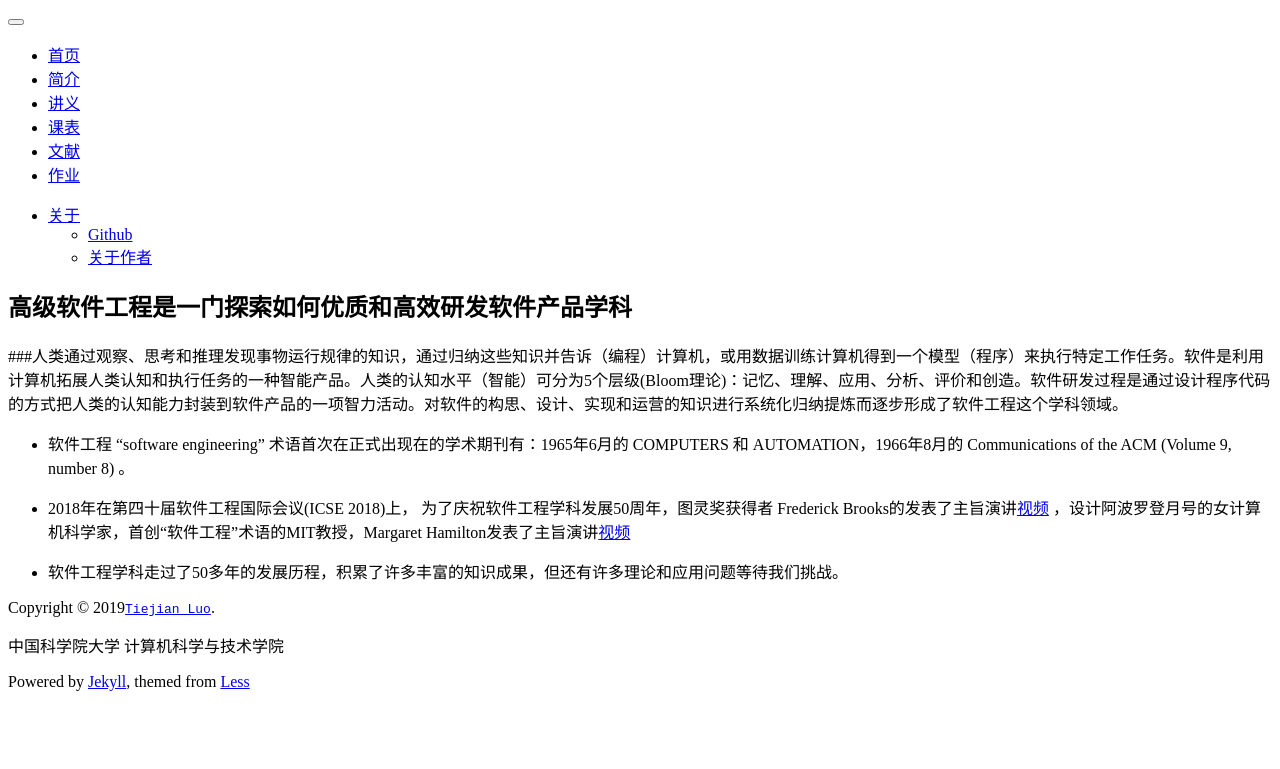
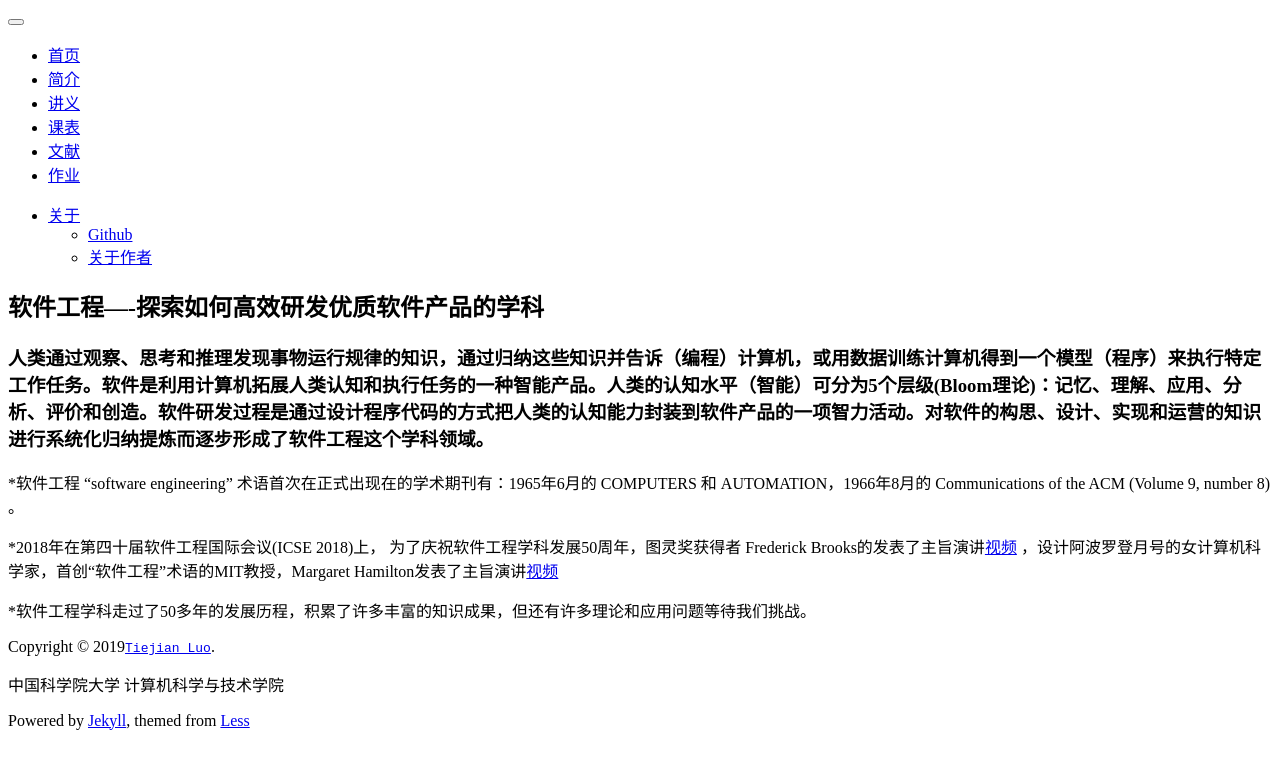
Before and after one commit to tjluo-ucas/ase, a Jekyll site: the page built from index.md, in a window 1280 px wide. Shown: the top 769 px of the page. Built offline with Jekyll 4.4.1, drawn with Linux system fonts in a browser that asks for light colours; comment, search, counter and statistics services are not loaded.

Commit message:
Update index.md

```diff
--- a/index.md
+++ b/index.md
@@ -3,13 +3,13 @@ layout: post1
 title:  "Intro"
 ---
 
-高级软件工程是一门探索如何优质和高效研发软件产品学科
+软件工程----探索如何高效研发优质软件产品的学科
 =======================
 
-###人类通过观察、思考和推理发现事物运行规律的知识，通过归纳这些知识并告诉（编程）计算机，或用数据训练计算机得到一个模型（程序）来执行特定工作任务。软件是利用计算机拓展人类认知和执行任务的一种智能产品。人类的认知水平（智能）可分为5个层级(Bloom理论)：记忆、理解、应用、分析、评价和创造。软件研发过程是通过设计程序代码的方式把人类的认知能力封装到软件产品的一项智力活动。对软件的构思、设计、实现和运营的知识进行系统化归纳提炼而逐步形成了软件工程这个学科领域。
+### 人类通过观察、思考和推理发现事物运行规律的知识，通过归纳这些知识并告诉（编程）计算机，或用数据训练计算机得到一个模型（程序）来执行特定工作任务。软件是利用计算机拓展人类认知和执行任务的一种智能产品。人类的认知水平（智能）可分为5个层级(Bloom理论)：记忆、理解、应用、分析、评价和创造。软件研发过程是通过设计程序代码的方式把人类的认知能力封装到软件产品的一项智力活动。对软件的构思、设计、实现和运营的知识进行系统化归纳提炼而逐步形成了软件工程这个学科领域。
 
-* 软件工程 "software engineering" 术语首次在正式出现在的学术期刊有：1965年6月的 COMPUTERS 和 AUTOMATION，1966年8月的 Communications of the ACM (Volume 9, number 8) 。
+*软件工程 "software engineering" 术语首次在正式出现在的学术期刊有：1965年6月的 COMPUTERS 和 AUTOMATION，1966年8月的 Communications of the ACM (Volume 9, number 8) 。
 
-* 2018年在第四十届软件工程国际会议(ICSE 2018)上， 为了庆祝软件工程学科发展50周年，图灵奖获得者 Frederick Brooks的发表了主旨演讲[视频](https://www.youtube.com/watch?v=StN49re9Nq8&t=67s) ，设计阿波罗登月号的女计算机科学家，首创“软件工程”术语的MIT教授，Margaret Hamilton发表了主旨演讲[视频](https://www.youtube.com/watch?v=ZbVOF0Uk5lU)
+*2018年在第四十届软件工程国际会议(ICSE 2018)上， 为了庆祝软件工程学科发展50周年，图灵奖获得者 Frederick Brooks的发表了主旨演讲[视频](https://www.youtube.com/watch?v=StN49re9Nq8&t=67s) ，设计阿波罗登月号的女计算机科学家，首创“软件工程”术语的MIT教授，Margaret Hamilton发表了主旨演讲[视频](https://www.youtube.com/watch?v=ZbVOF0Uk5lU)
 
-* 软件工程学科走过了50多年的发展历程，积累了许多丰富的知识成果，但还有许多理论和应用问题等待我们挑战。
+*软件工程学科走过了50多年的发展历程，积累了许多丰富的知识成果，但还有许多理论和应用问题等待我们挑战。
```
